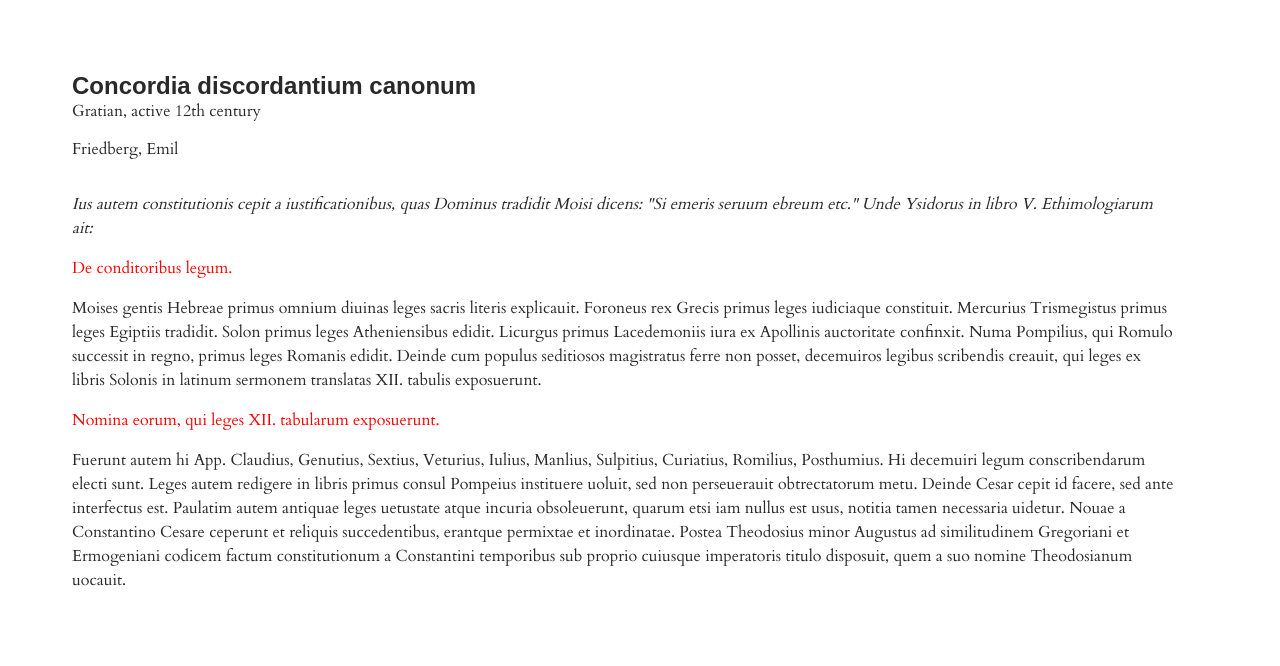
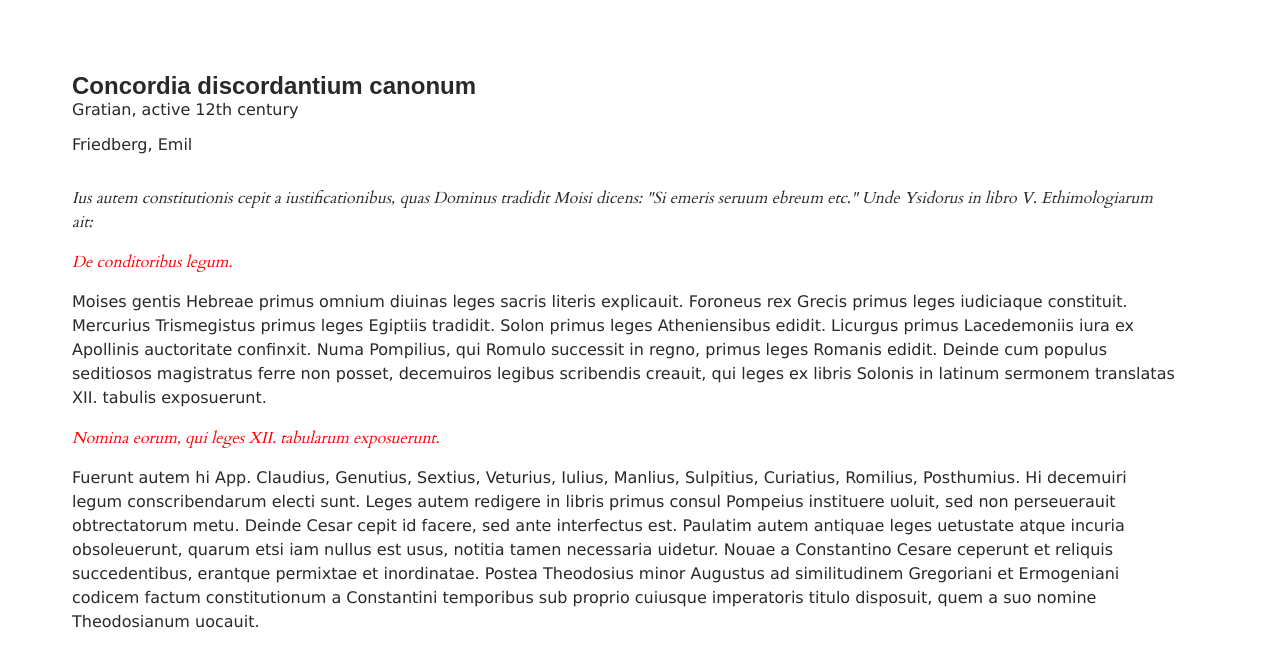
Before and after one commit to decretist/C4, a plain HTML site: page index.html in a window 1280 px wide. Drawn offline with Linux system fonts and the light colour scheme.

Commit message:
Another try at changing font to Cardo

```diff
--- a/css/style.css
+++ b/css/style.css
@@ -1,3 +1,9 @@
-body { font-family: 'Cardo', serif; }
-tei-div[type=canon_rubric] { color: red; }
-tei-div[type=dictum_ante] { font-style: italic; }
+tei-div[type=canon_rubric] {
+  color: red;
+  font-family: 'Cardo', serif;
+  font-style: italic;
+}
+tei-div[type=dictum_ante] {
+  font-style: italic;
+  font-family: 'Cardo', serif;
+}
```
